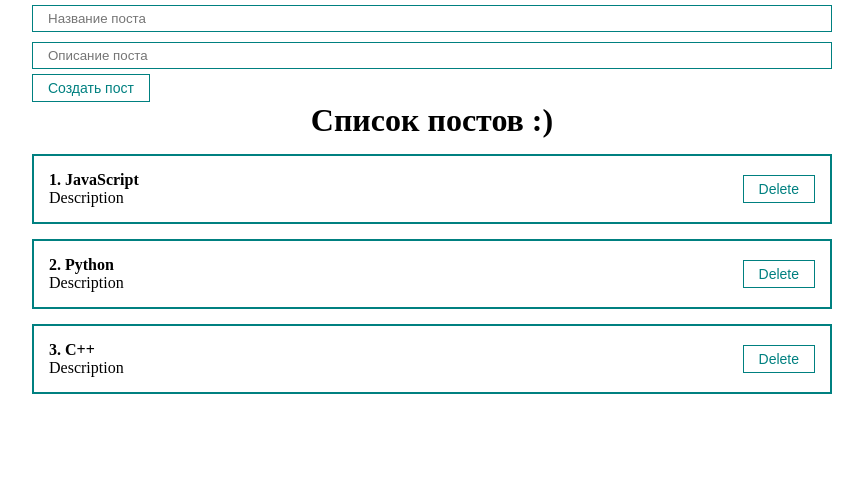
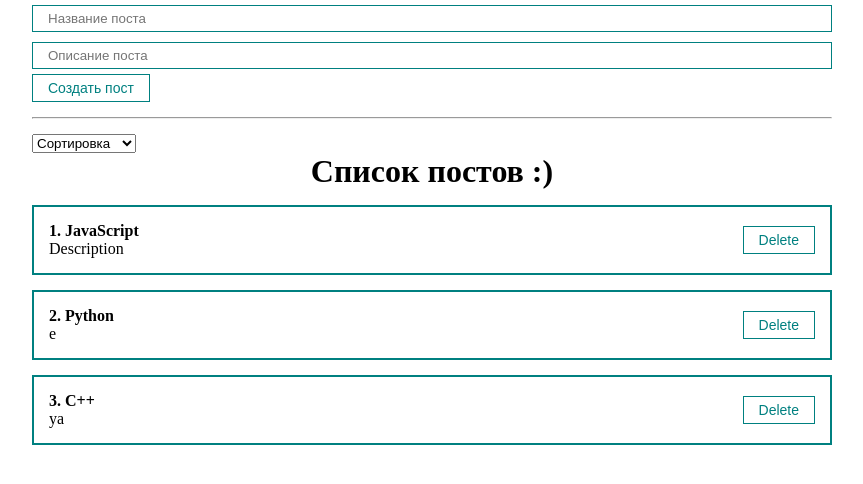
Before and after one commit to NetrodgeN/learn-react, a React (Create React App) app: page / in a window 1280 px wide. Shown: the top 484 px of the page, without its empty margins (208-1071 px from the left). Built offline with nearby package versions, Linux system fonts and the light colour scheme.

Commit message:
feat: add sort

```diff
--- a/src/App.js
+++ b/src/App.js
@@ -1,6 +1,7 @@
 import React, {useState} from 'react'
 import PostForm from './components/PostForm';
 import PostList from './components/PostList';
+import MySelect from './components/UI/select/MySelect';
 
 import './styles/App.css'
 
@@ -9,23 +10,42 @@
   //состояние массива постов
   const [posts, setPosts] = useState([
     {id:1, title:'JavaScript', body:'Description'},
-    {id:2, title:'Python', body:'Description'},
-    {id:3, title:'C++', body:'Description'},
+    {id:2, title:'Python', body:'e'},
+    {id:3, title:'C++', body:'ya'},
   ])
+
+  const [selectedSort, setSelectedSort] =useState('')
 
   const createPost = (newPost) =>{
     setPosts([...posts, newPost])
   }
-
+// получаем пост из дочернего эл-та
   const removePost = (post) =>{
     //если id поста равен айди которому мы передали постом, мы его удаляем
       setPosts(posts.filter(p => p.id !== post.id))
   }
 
+  const sortPosts = (sort) =>{
+    setSelectedSort(sort);
+    setPosts([...posts].sort((a,b)=> a[sort].localeCompare(b[sort])))
+  }
+
   return (
     <div className="App">
-      <PostForm create={createPost} />
-      {posts.length !==0
+      <PostForm create={createPost}/>
+      <hr style={{margin:'15px 0'}}/>
+      <div>
+        <MySelect
+        value={selectedSort}
+        onChange={sortPosts}
+        defaultValue='Сортировка'
+        options={[
+          {value:'title', name:'По названию'},
+          {value:'body', name:'По описанию'},
+        ]}
+        />
+      </div>
+      {posts.length
       ? <PostList  remove={removePost} posts={posts} title="Список постов :)"/>
       : <h1 style={{textAlign:'center'}}>Empty post</h1>}
     </div>
--- /dev/null
+++ b/src/components/UI/select/MySelect.jsx
@@ -0,0 +1,19 @@
+import React from 'react'
+
+const MySelect = ({options, defaultValue, value, onChange}) => {
+  return (
+    <select
+        value ={value}
+        onChange={event => onChange(event.target.value)}
+        >
+        <option disabled value=''>{defaultValue}</option>
+        {options.map(option =>
+            <option key={option.value} value={option.value}>
+                {option.name}
+            </option>
+        )}
+    </select>
+  )
+}
+
+export default MySelect
```
